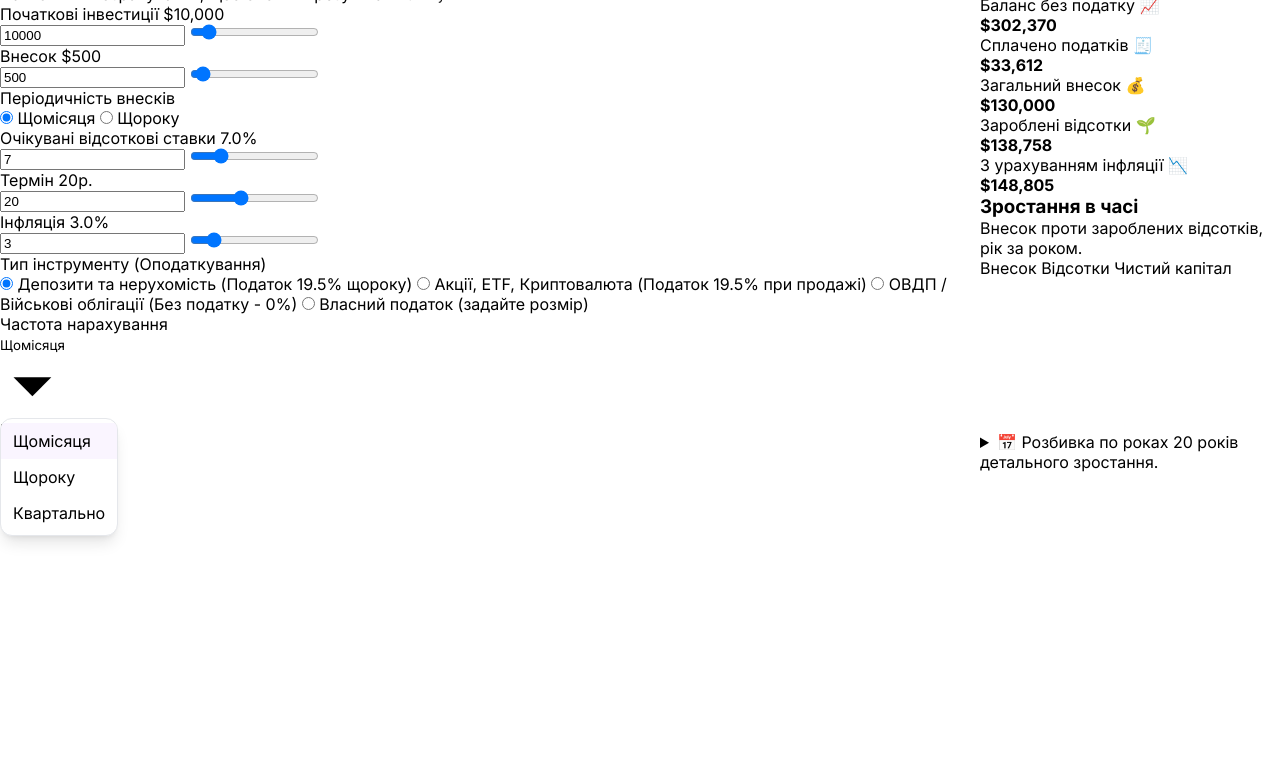
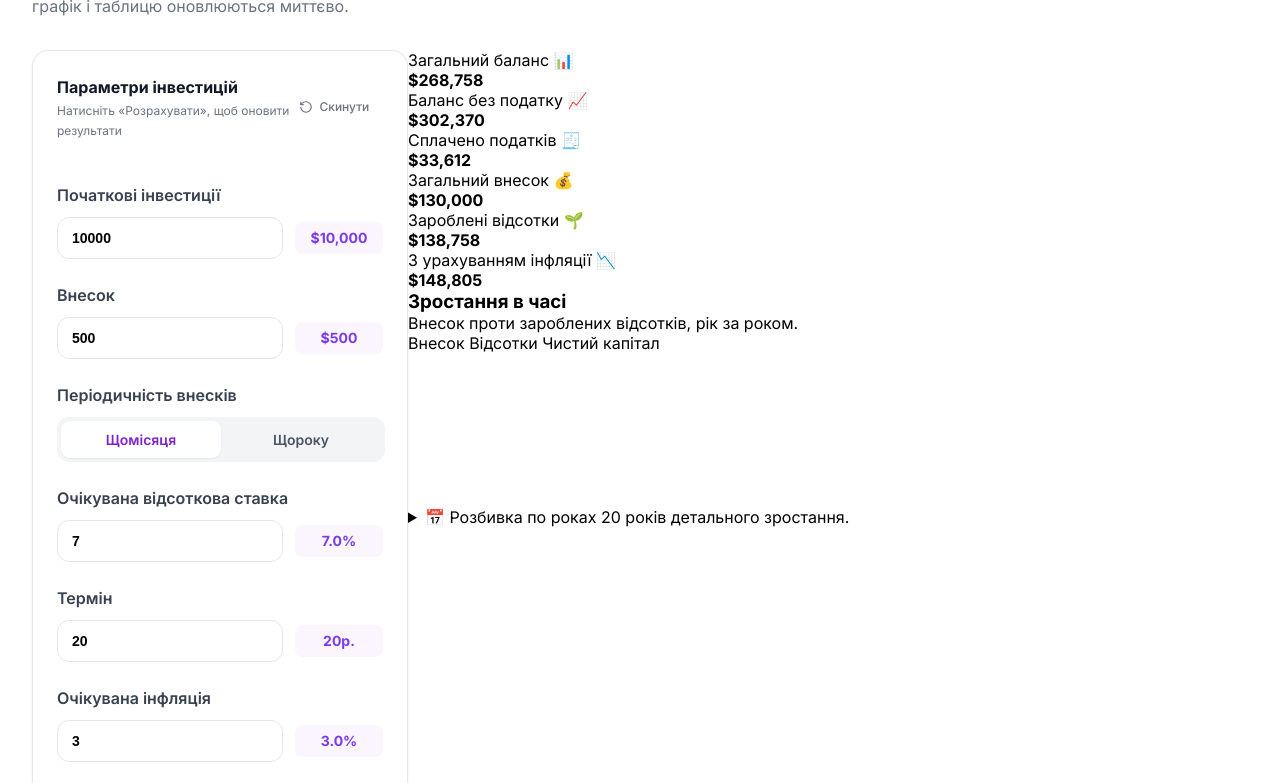
Before and after one commit to fgtucv/test13, a website built with Parcel: page src/index.html in a window 1280 px wide. Shown: the part 172-955 px from the top of the page. Before the commit the page ends 800 px from the top, so only its background shows below. Built offline with nearby package versions, Linux system fonts and the light colour scheme.

Commit message:
full calculator__sidebar style wihtout hover

```diff
--- a/package.json
+++ b/package.json
@@ -25,6 +25,7 @@
     "@parcel/transformer-sass": "^2.16.4",
     "gh-pages": "^6.3.0",
     "parcel": "^2.16.4",
+    "parcel-reporter-static-files-copy": "^1.5.3",
     "posthtml-include": "^2.0.1",
     "sass": "^1.101.0"
   }
--- a/src/html/main.html
+++ b/src/html/main.html
@@ -12,119 +12,134 @@
                 <form class="calculator__form form-settings" id="calcForm" autocomplete="off">
 
                     <div class="form-settings__header">
-                        <h2 class="form-settings__title">Параметри інвестицій</h2>
-                        <div class="form-settings__actions">
-                            <span class="form-settings__hint">Натисніть «Розрахувати», щоб оновити результати</span>
-                            <button type="reset" class="form-settings__reset-btn">Скинути</button>
+                        <div class="form-settings__header-text">
+                            <h2 class="form-settings__title">Параметри інвестицій</h2>
+                            <span class="form-settings__hint">Натисніть «Розрахувати», щоб оновити <br>
+                                результати</span>
+                        </div>
+
+                        <button type="reset" class="form-settings__reset-btn">
+                            <svg class="form-settings__reset-icon" viewBox="0 0 24 24" fill="none" stroke="currentColor"
+                                stroke-width="2">
+                                <path d="M3 12a9 9 0 1 0 9-9 9.75 9.75 0 0 0-6.74 2.74L3 8"></path>
+                                <path d="M3 3v5h5"></path>
+                            </svg>
+                            Скинути
+                        </button>
+                    </div>
+
+                    <div class="form-settings__group">
+                        <label for="initialInvestment" class="form-settings__label">Початкові інвестиції</label>
+                        <div class="form-settings__data-row">
+                            <input type="number" id="initialInvestment" class="form-settings__input" value="10000">
+                            <span class="form-settings__value-badge">
+                                <span data-currency-sign>$</span>10,000
+                            </span>
                         </div>
                     </div>
 
                     <div class="form-settings__group">
-                        <div class="form-settings__label-row">
-                            <label for="initialInvestment" class="form-settings__label">Початкові інвестиції</label>
-                            <span class="form-settings__value-badge">
-                                <span data-currency-sign>$</span>10,000
-                            </span>
-                        </div>
-                        <input type="number" id="initialInvestment" class="form-settings__input" value="10000">
-                        <input type="range" class="form-settings__range" min="0" max="100000" step="1000" value="10000">
-                    </div>
-
-                    <div class="form-settings__group">
-                        <div class="form-settings__label-row">
-                            <label for="monthlyContribution" class="form-settings__label">Внесок</label>
+                        <label for="monthlyContribution" class="form-settings__label">Внесок</label>
+                        <div class="form-settings__data-row">
+                            <input type="number" id="monthlyContribution" class="form-settings__input" value="500">
                             <span class="form-settings__value-badge">
                                 <span data-currency-sign>$</span>500
                             </span>
                         </div>
-                        <input type="number" id="monthlyContribution" class="form-settings__input" value="500">
-                        <input type="range" class="form-settings__range" min="0" max="10000" step="100" value="500">
                     </div>
 
                     <div class="form-settings__group">
                         <span class="form-settings__label">Періодичність внесків</span>
                         <div class="form-settings__toggle-group">
-                            <input type="radio" id="periodMonthly" name="contributionPeriod"
-                                class="form-settings__toggle-radio" checked>
-                            <label for="periodMonthly" class="form-settings__toggle-label">Щомісяця</label>
+                            <label for="periodMonthly" class="form-settings__toggle-label form-settings__toggle-label--selected">Щомісяця</label>
 
-                            <input type="radio" id="periodYearly" name="contributionPeriod"
-                                class="form-settings__toggle-radio">
                             <label for="periodYearly" class="form-settings__toggle-label">Щороку</label>
                         </div>
                     </div>
 
                     <div class="form-settings__group">
-                        <div class="form-settings__label-row">
-                            <label for="interestRate" class="form-settings__label">Очікувані відсоткові ставки</label>
+                        <label for="interestRate" class="form-settings__label">Очікувана відсоткова ставка</label>
+                        <div class="form-settings__data-row">
+                            <input type="number" id="interestRate" class="form-settings__input" value="7" step="0.1">
                             <span class="form-settings__value-badge">7.0%</span>
                         </div>
-                        <input type="number" id="interestRate" class="form-settings__input" value="7" step="0.1">
-                        <input type="range" class="form-settings__range" min="1" max="30" step="0.5" value="7">
                     </div>
 
                     <div class="form-settings__group">
-                        <div class="form-settings__label-row">
-                            <label for="yearsTerm" class="form-settings__label">Термін</label>
+                        <label for="yearsTerm" class="form-settings__label">Термін</label>
+                        <div class="form-settings__data-row">
+                            <input type="number" id="yearsTerm" class="form-settings__input" value="20">
                             <span class="form-settings__value-badge">20р.</span>
                         </div>
-                        <input type="number" id="yearsTerm" class="form-settings__input" value="20">
-                        <input type="range" class="form-settings__range" min="1" max="50" step="1" value="20">
                     </div>
 
                     <div class="form-settings__group">
-                        <div class="form-settings__label-row">
-                            <label for="inflationRate" class="form-settings__label">Інфляція</label>
+                        <label for="inflationRate" class="form-settings__label">Очікувана інфляція</label>
+                        <div class="form-settings__data-row">
+                            <input type="number" id="inflationRate" class="form-settings__input" value="3">
                             <span class="form-settings__value-badge">3.0%</span>
                         </div>
-                        <input type="number" id="inflationRate" class="form-settings__input" value="3">
-                        <input type="range" class="form-settings__range" min="0" max="20" step="0.5" value="3">
+                    </div>
+
+
+                    <div class="form-settings__group">
+                        <label class="form-settings__label" for="tax-rate">Ставка податку</label>
+
+                        <div class="form-settings__row">
+                            <div class="form-settings__data-row">
+                                <input class="form-settings__input form-settings__input--number" type="number"
+                                    id="tax-rate" value="19.5" step="0.1">
+                                <div class="form-settings__value-badge">19.5%</div>
+                            </div>
+                        </div>
+
                     </div>
 
                     <div class="form-settings__group">
-                        <span class="form-settings__label">Тип інструменту (Оподаткування)</span>
-                        <div class="form-settings__radio-list">
-                            <label class="form-settings__radio-card form-settings__radio-card--selected">
-                                <input type="radio" name="taxType" value="depo" class="form-settings__radio-input"
-                                    checked>
-                                <span class="form-settings__radio-text">Депозити та нерухомість (Податок 19.5%
-                                    щороку)</span>
-                            </label>
-                            <label class="form-settings__radio-card">
-                                <input type="radio" name="taxType" value="stocks" class="form-settings__radio-input">
-                                <span class="form-settings__radio-text">Акції, ETF, Криптовалюта (Податок 19.5% при
-                                    продажі)</span>
-                            </label>
-                            <label class="form-settings__radio-card">
-                                <input type="radio" name="taxType" value="bonds" class="form-settings__radio-input">
-                                <span class="form-settings__radio-text">ОВДП / Військові облігації (Без податку -
-                                    0%)</span>
-                            </label>
-                            <label class="form-settings__radio-card">
-                                <input type="radio" name="taxType" value="custom" class="form-settings__radio-input">
-                                <span class="form-settings__radio-text">Власний податок (задайте розмір)</span>
+                        <span class="form-settings__label">Коли сплачувати податок</span>
+
+                        <div class="form-settings__toggle-group">
+                            <label for="periodYearly" class="form-settings__toggle-label form-settings__toggle-label--selected">Щороку</label>
+
+                            <label for="periodEnd" class="form-settings__toggle-label">Наприкінці
                             </label>
                         </div>
                     </div>
 
+
                     <div class="form-settings__group">
-                        <span class="form-settings__label">Частота нарахування</span>
+                        <span class="form-settings__label">Частота нарахування відсотку</span>
                         <div class="dropdown form-settings__dropdown" id="frequencyDropdown">
                             <button class="dropdown__toggle" type="button">
                                 <span class="dropdown__current-value">Щомісяця</span>
-                                <svg class="dropdown__arrow" viewBox="0 0 24 24">
-                                    <path d="M19 9l-7 7-7-7"></path>
+                                <svg class="dropdown__arrow" fill="none" viewBox="0 0 24 24" stroke="currentColor"
+                                    stroke-width="2.5">
+                                    <path stroke-linecap="round" stroke-linejoin="round" d="M19 9l-7 7-7-7"></path>
                                 </svg>
                             </button>
-                            <ul class="dropdown__menu">
+                            <ul class="dropdown__menu is-hidden">
                                 <li class="dropdown__item dropdown__item--selected">Щомісяця</li>
                                 <li class="dropdown__item">Щороку</li>
-                                <li class="dropdown__item">Квартально</li>
                             </ul>
                         </div>
                     </div>
 
-                    <button type="submit" class="form-settings__submit-btn">Розрахувати</button>
+                    <button type="submit" class="form-settings__submit-btn">
+                        <svg class="form-settings__submit-icon" viewBox="0 0 24 24" fill="none" stroke="currentColor"
+                            stroke-width="2" stroke-linecap="round" stroke-linejoin="round">
+                            <rect width="16" height="20" x="4" y="2" rx="2"></rect>
+                            <line x1="8" x2="16" y1="6" y2="6"></line>
+                            <line x1="16" x2="16" y1="14" y2="18"></line>
+                            <path d="M16 10h.01"></path>
+                            <path d="M12 10h.01"></path>
+                            <path d="M8 10h.01"></path>
+                            <path d="M12 14h.01"></path>
+                            <path d="M8 14h.01"></path>
+                            <path d="M12 18h.01"></path>
+                            <path d="M8 18h.01"></path>
+                        </svg>
+                        Розрахувати
+                    </button>
                 </form>
             </aside>
 
--- a/src/style/base/_common.scss
+++ b/src/style/base/_common.scss
@@ -1,5 +1,7 @@
 body {
     font-family: "Inter", ui-sans-serif, system-ui, sans-serif;
+    font-style: normal;
+    font-optical-sizing: auto;
 }
 
 svg {
--- a/src/style/section/_header.scss
+++ b/src/style/section/_header.scss
@@ -1,17 +1,20 @@
-/* Шапка сайту та її контейнер */
+@mixin smooth-transition {
+    transition: all 150ms cubic-bezier(0.4, 0, 0.2, 1);
+}
+
 .header {
-    backdrop-filter: blur(16px);
-    border-bottom: 1px #e5e7ebb3 solid;
-    z-index: 30;
     position: sticky;
     top: 0;
-}
+    z-index: 30;
+    backdrop-filter: blur(16px);
+    border-bottom: 1px rgba(229, 231, 235, 0.7) solid;
 
-.header .container {
+    .container {
+        display: flex;
         align-items: center;
         justify-content: space-between;
         padding: 14px 32px;
-
+    }
 }
 
 /* Блок логотипу */
@@ -19,175 +22,167 @@
     display: flex;
     align-items: center;
     gap: 10px;
-}
 
-.logo__bacgraund {
+    &__bacgraund {
         width: 36px;
         height: 36px;
-    box-shadow: 0 4px 6px -1px #a855f74d, 0 2px 4px -2px #a855f74d;
-    background-image: linear-gradient(to bottom right, #a855f7, #7e22ce);
         border-radius: 12px;
+        background: linear-gradient(to bottom right, #a855f7, #7e22ce);
+        box-shadow: 0 4px 6px -1px rgba(168, 85, 247, 0.3), 0 2px 4px -2px rgba(168, 85, 247, 0.3);
         display: flex;
         align-items: center;
         justify-content: center;
     }
 
-.logo__icon {
+    &__icon {
         width: 20px;
         height: 20px;
         stroke: #ffffff;
     }
 
-.logo__text {
+    &__text {
         display: flex;
         flex-direction: column;
     }
 
-.logo__title {
+    &__title {
         color: #111827;
+        font-size: 16px;
+        font-weight: 700;
+        line-height: 1.5;
         letter-spacing: -0.4px;
-    font-weight: 700;
-    font-size: 16px;
-    line-height: 24px;
     }
 
-.logo__subtitle {
+    &__subtitle {
         color: #6b7280;
+        font-size: 12px;
         font-weight: 500;
-    font-size: 12px;
         line-height: 1.25;
+    }
 }
 
 /* Загальний блок для кнопок дій */
 .actions {
     display: flex;
     gap: 8px;
+
+    &__button {
+        @include smooth-transition;
+        display: flex;
+        align-items: center;
+        gap: 6px;
+        height: 36px;
+        padding: 0 10px;
+        border: 1px #e5e7eb solid;
+        border-radius: 12px;
+        background-color: #ffffff; // Явно вказано для стабільності рендерингу
+        box-shadow: 0 1px 2px 0 rgba(0, 0, 0, 0.05);
+        cursor: pointer;
     }
 
-.actions__button {
-    transition-property: all;
-    transition-timing-function: cubic-bezier(0.4, 0, 0.2, 1);
-    transition-duration: 150ms;
-    box-shadow: 0 0 #0000, 0 0 #0000, 0 1px 2px 0 rgb(0 0 0 / 0.05);
-    padding: 0 10px;
-    gap: 6px;
-    height: 36px;
-    align-items: center;
-    display: flex;
-    border: 1px #e5e7eb solid;
-    border-radius: 12px;
-}
-
-.actions__button--theme {}
-
-.actions__icon {
-    transition-property: all;
-    transition-timing-function: cubic-bezier(0.4, 0, 0.2, 1);
-    transition-duration: 150ms;
+    &__icon {
+        @include smooth-transition;
         width: 18px;
         height: 18px;
         stroke: #4b5563;
+        fill: none;
     }
 
-.actions__text {
-    transition-property: all;
-    transition-timing-function: cubic-bezier(0.4, 0, 0.2, 1);
-    transition-duration: 150ms;
+    &__text {
+        @include smooth-transition;
         color: #4b5563;
+        font-size: 14px;
         font-weight: 700;
-    font-size: 14px;
         line-height: 20px;
     }
 
-.actions__arrow {
-    transition-property: all;
-    transition-timing-function: cubic-bezier(0.4, 0, 0.2, 1);
-    transition-duration: 150ms;
+    &__arrow {
+        @include smooth-transition;
         width: 14px;
         height: 14px;
         stroke: #4b5563;
+        fill: none;
+    }
 }
 
 /* Компонент випадного списку (Dropdown) */
 .dropdown {
-    transform: translate(0, 0);
-}
+    position: relative;
 
-.dropdown__currency {}
-
-.dropdown__language {}
-
-.dropdown__currency .dropdown__menu {
+    &__currency .dropdown__menu {
         bottom: -220px;
         right: 0;
     }
 
-.dropdown__language .dropdown__menu {
+    &__language .dropdown__menu {
         bottom: -180px;
         right: 0;
     }
 
-// .dropdown__toggle {}
-
-.dropdown__menu {
+    &__menu {
         position: absolute;
+        z-index: 50;
         overflow: hidden;
-    z-index: 50;
         background-color: #ffffff;
+        border: 0.8px #e5e7eb solid;
         border-radius: 12px;
-    border: 0.8px #e5e7eb solid;
-    padding: 4px 0px;
+        padding: 4px 0;
+        box-shadow: 0 10px 15px -3px rgba(0, 0, 0, 0.1), 0 4px 6px -4px rgba(0, 0, 0, 0.1);
         animation: fade-in-up 0.4s ease-out;
-    box-shadow: rgba(0, 0, 0, 0) 0px 0px 0px 0px, rgba(0, 0, 0, 0) 0px 0px 0px 0px, rgba(0, 0, 0, 0.1) 0px 10px 15px -3px, rgba(0, 0, 0, 0.1) 0px 4px 6px -4px;
     }
 
-.dropdown__item {
+    &__item {
         display: flex;
+        align-items: center;
+        padding: 8px 12px;
+        background-color: transparent;
         cursor: pointer;
-    padding: 8px 12px;
-    align-items: center;
-    background-color: transparent;
+        user-select: none;
+
+        &:hover {
+            background-color: #f9fafb;
         }
 
-.dropdown__item--selected {
+        &--selected {
             background-color: #faf5ff;
-}
 
-.dropdown__item--selected .dropdown__item-type {
+            .dropdown__item-type,
+            .dropdown__item-label {
                 color: #7e22ce;
             }
 
-.dropdown__item--selected .dropdown__item-label {
-    color: #7e22ce;
-}
-
-.dropdown__item--selected .dropdown__item-icon {
+            .dropdown__item-icon {
                 stroke: #7e22ce;
                 opacity: 1;
             }
-
-.dropdown__item-type {
-    color: #374151;
-    font-weight: 700;
-    font-size: 16px;
-    line-height: 24px;
-    text-align: center;
-    margin-right: 10px;
+        }
     }
 
-.dropdown__item-label {
-    white-space: nowrap;
+    &__item-type {
+        margin-right: 10px;
         color: #374151;
-    font-weight: 500;
-    font-size: 14px;
-    line-height: 20px;
+        font-size: 16px;
+        font-weight: 700;
+        line-height: 24px;
         text-align: center;
     }
 
-.dropdown__item-icon {
+    &__item-label {
+        color: #374151;
+        font-size: 14px;
+        font-weight: 500;
+        line-height: 20px;
+        text-align: center;
+        white-space: nowrap;
+    }
+
+    &__item-icon {
+        @include smooth-transition;
         width: 16px;
         height: 16px;
+        margin-left: auto;
         stroke: #374151;
-    margin-left: auto;
+        fill: none;
         opacity: 0;
     }
+}
--- a/src/style/section/_main.scss
+++ b/src/style/section/_main.scss
@@ -6,13 +6,28 @@
 
 .calculator .container {
    flex-direction: column;
+   padding: 32px;
 }
 
-.calculator__header {}
+.calculator__header {
+   margin-bottom: 32px;
+}
 
-.calculator__title {}
+.calculator__title {
+   font-size: 30px;
+   line-height: 36px;
+   color: #111827;
+   font-weight: 800;
+   letter-spacing: -0.75px;
+}
 
-.calculator__subtitle {}
+.calculator__subtitle {
+   font-size: 16px;
+   line-height: 24px;
+   color: #6b7280;
+   margin-top: 6px;
+   max-width: 672px;
+}
 
 .calculator__layout {
    display: flex;
@@ -23,72 +38,203 @@
    2. ЛІВА ПАНЕЛЬ (ФОРМА ТА НАЛАШТУВАННЯ)
    ========================================================================== */
 
-.calculator__sidebar {}
+.calculator__sidebar {
+   background-color: #ffffff;
+   border-radius: 16px;
+   border: 0.8px solid #e5e7eb;
+   box-sizing: border-box;
+   display: block;
+   padding: 24px;
+   max-width: 380px;
+   box-shadow: rgba(0, 0, 0, 0) 0px 0px 0px 0px, rgba(0, 0, 0, 0) 0px 0px 0px 0px, rgba(0, 0, 0, 0.06) 0px 1px 3px 0px, rgba(0, 0, 0, 0.06) 0px 1px 2px -1px;
+}
 
-.calculator__form {}
+.calculator__form {
+   gap: 24px;
+   display: flex;
+   flex-direction: column;
+}
 
 .form-settings {}
 
-.form-settings__header {}
+.form-settings__header {
+   display: flex;
+   margin-bottom: 20px;
+}
 
-.form-settings__title {}
+.form-settings__title {
+   font-size: 16px;
+   line-height: 24px;
+   color: #111827;
+   font-weight: 700;
+}
 
-.form-settings__actions {}
+.form-settings__actions {
+   margin-top: 2px;
+   display: flex;
+}
 
-.form-settings__hint {}
+.form-settings__hint {
+   font-size: 12px;
+   line-height: 16px;
+   color: #6b7280;
+}
 
-.form-settings__reset-btn {}
+.form-settings__reset-btn {
+   color: #6b7280;
+   font-size: 12px;
+   line-height: 16px;
+   font-weight: 500;
+   letter-spacing: normal;
+   display: flex;
+   gap: 6px;
+   background-color: transparent;
+   align-items: center;
+   border-radius: 8px;
+   padding: 6px 10px;
+}
+
+.form-settings__reset-icon {
+   height: 14px;
+   width: 14px;
+}
 
 /* Групи полів та елементи вводу */
 .form-settings__group {}
 
-.form-settings__label-row {}
+.form-settings__label {
+   color: #374151;
+   font-size: 16px;
+   line-height: 24px;
+   font-weight: 600;
+}
 
-.form-settings__label {}
+.form-settings__data-row {
+   gap: 12px;
+   display: flex;
+   align-items: center;
+   margin-top: 10px;
+}
 
-.form-settings__value-badge {}
+.form-settings__value-badge {
+   background-color: rgb(250, 245, 255);
+   border-radius: 8px;
+   width: 88px;
+   height: 32px;
+   color: #7c3aed;
+   font-size: 14px;
+   line-height: 20px;
+   font-weight: 700;
+   align-items: center;
+   justify-content: center;
+   display: flex;
+}
 
-.form-settings__input {}
+.form-settings__input {
+   background-color: #ffffff;
+   padding: 10px 14px;
+   border-radius: 12px;
+   border: 0.8px solid #e5e7eb;
+   font-size: 14px;
+   line-height: 20px;
+   letter-spacing: normal;
+   font-weight: 600;
+}
 
 .form-settings__range {}
 
 /* Таби-перемикачі (Щомісяця / Щороку) */
-.form-settings__toggle-group {}
+.form-settings__toggle-group {
+   display: flex;
+   background-color: #f3f4f6;
+   border-radius: 12px;
+   padding: 4px;
+   width: 100%;
+   max-width: 320px;
+   margin-top: 10px;
+}
 
-.form-settings__toggle-radio {}
+.form-settings__toggle-radio {
+   display: none;
+}
 
-.form-settings__toggle-label {}
+.form-settings__toggle-label {
+   flex: 1;
+   text-align: center;
+   padding: 10px 16px;
+   font-size: 14px;
+   font-weight: 600;
+   color: #4b5563;
+   cursor: pointer;
+   border-radius: 9px;
+   user-select: none;
+   transition: all 150ms cubic-bezier(0.4, 0, 0.2, 1);
+}
 
-/* Список карток для вибору податку */
-.form-settings__radio-list {}
-
-.form-settings__radio-card {}
-
-.form-settings__radio-card--selected {}
-
-.form-settings__radio-input {}
-
-.form-settings__radio-text {}
+.form-settings__toggle-label--selected {
+   background-color: #ffffff;
+   color: #7e22ce;
+   box-shadow: rgba(0, 0, 0, 0) 0px 0px 0px 0px, rgba(0, 0, 0, 0) 0px 0px 0px 0px, rgba(0, 0, 0, 0.05) 0px 1px 2px 0px;
+}
 
 /* Кастомний випадний список (Dropdown) */
-.form-settings__dropdown {}
 
-.dropdown {}
+.form-settings__dropdown {
+   padding: 10px 14px;
+   display: flex;
+   background-color: #ffffff;
+   border-radius: 12px;
+   border: 0.8px solid #e5e7eb;
+   margin-top: 10px;
+}
 
-.dropdown__toggle {}
+.form-settings__dropdown .dropdown__toggle {
+   display: flex;
+   align-items: center;
+   justify-content: space-between;
+   width: 100%;
+}
 
-.dropdown__current-value {}
+.form-settings__dropdown .dropdown__current-value {
+   color: #111827;
+   font-size: 14px;
+   font-weight: 600;
+   line-height: 20px;
+   letter-spacing: normal;
+}
 
-.dropdown__arrow {}
+.form-settings__dropdown .dropdown__arrow {
+   height: 16px;
+   width: 16px;
+   stroke: #4b5563;
+}
 
-.dropdown__menu {}
+.form-settings__dropdown .dropdown__menu {}
 
 .dropdown__item {}
 
 .dropdown__item--selected {}
 
 /* Головна кнопка форми */
-.form-settings__submit-btn {}
+.form-settings__submit-btn {
+   padding: 12px;
+   background-color: #f3f4f6;
+   border-radius: 12px;
+   color: #9ca3af;
+   display: flex;
+   gap: 8px;
+   justify-content: center;
+   font-weight: 700;
+   font-size: 14px;
+   line-height: 20px;
+   letter-spacing: normal;
+}
+
+.form-settings__submit-icon {
+   height: 16px;
+   width: 16px;
+   stroke: currentColor;
+}
 
 
 /* ==========================================================================
--- /dev/null
+++ b/static/robots.txt
@@ -0,0 +1,2 @@
+User-agent: *
+Allow: /
```
Also changed, not shown: 2 other files. Lines whose indentation alone changed are shown as unchanged.
